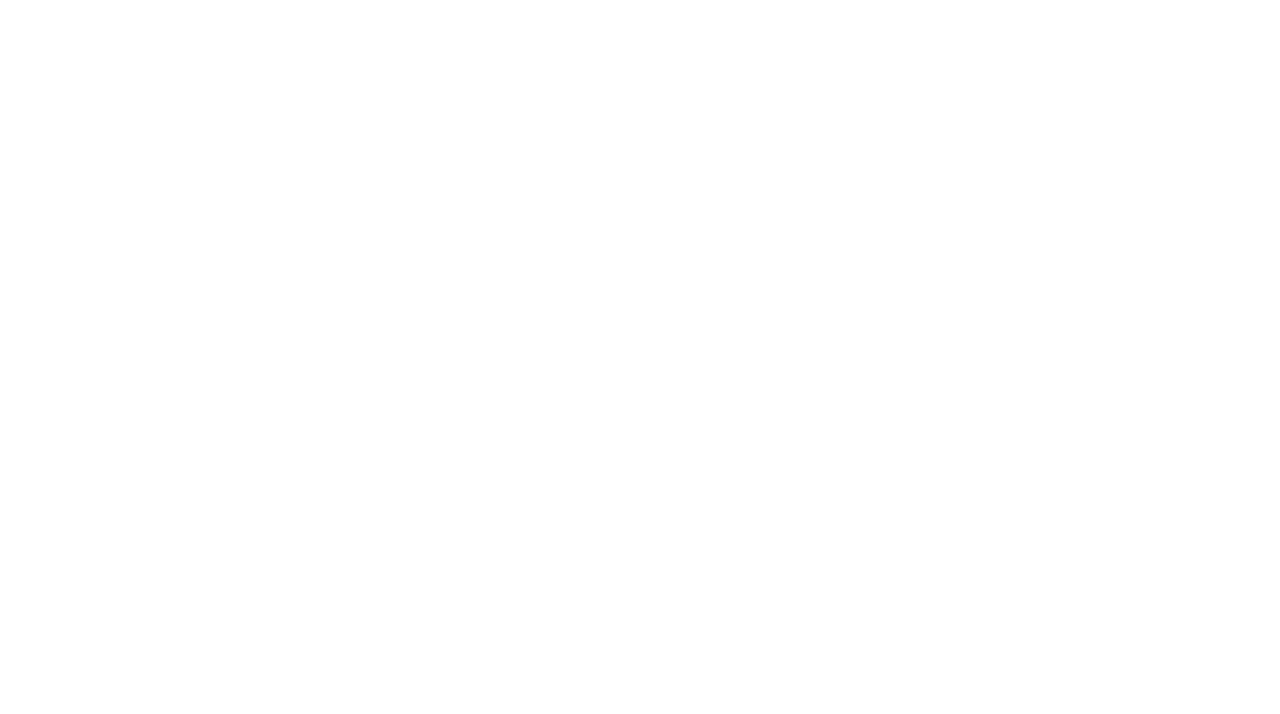
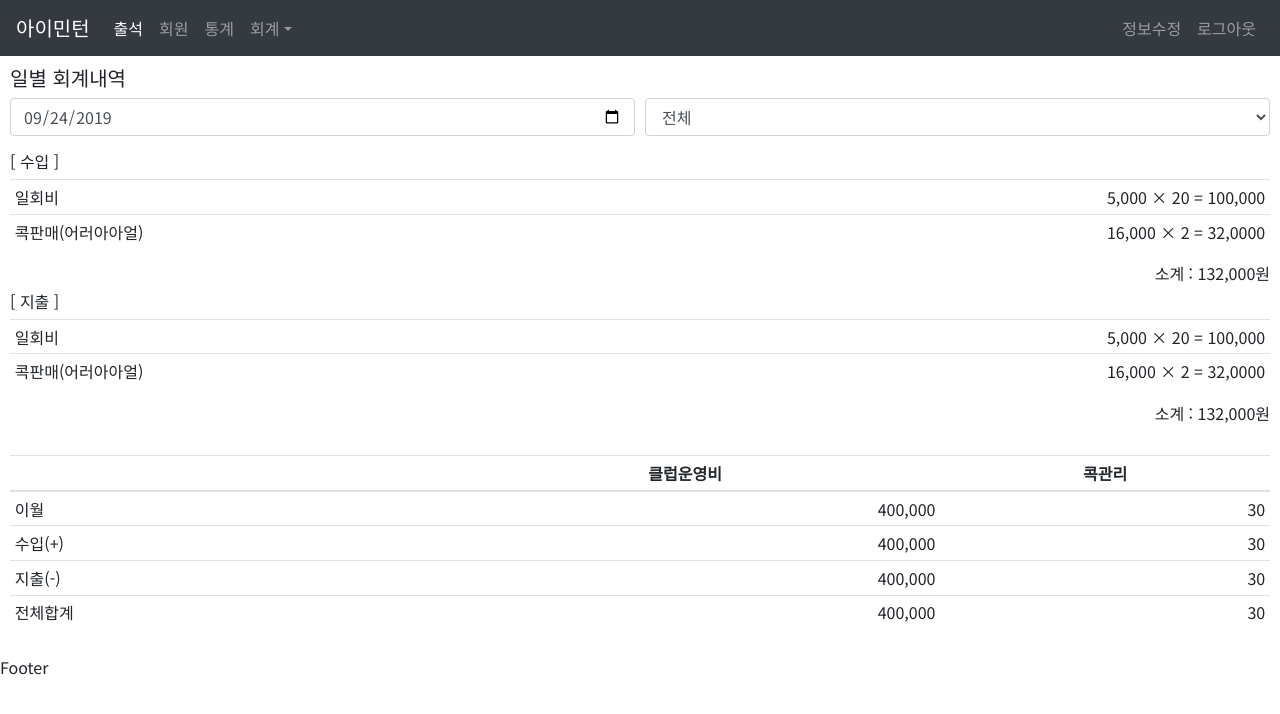
Before and after one commit to BaeCharles/iminton, a React (Create React App) app: page /daily in a window 1280 px wide. Shown: the top 714 px of the page. Built offline with nearby package versions, Linux system fonts and the light colour scheme; sample sign-in values are in the browser's storage.

Commit message:
회계정보

```diff
--- a/src/App.css
+++ b/src/App.css
@@ -50,3 +50,9 @@ body {
   text-align: right;
   top: 0;
 }
+
+input[type='date'], input[type='time'] {
+  -webkit-appearance: none;
+}
+
+.display-none{ display: none }
--- a/src/App.js
+++ b/src/App.js
@@ -10,6 +10,9 @@ import Join from './container/Join';
 import Login from './container/Login';
 import Member from './container/Member';
 import User from './container/User';
+import Daily from './container/Daily';
+import Monthly from './container/Monthly';
+import Yearly from './container/Yearly';
 
 class App extends Component {
   render() {
@@ -21,6 +24,9 @@ class App extends Component {
         <Route path="/user" component={User} />
         <Route path="/join" component={Join} />
         <Route path="/login" component={Login} />
+        <Route path="/daily" component={Daily} />
+        <Route path="/monthly" component={Monthly} />
+        <Route path="/yearly" component={Yearly} />
       </Router>
     );
   }
--- a/src/component/Header.js
+++ b/src/component/Header.js
@@ -28,13 +28,18 @@ const Header = () => {
                             <Link to='/member' className='nav-link'>통계</Link>
                             {/* <Link to='/member' className='nav-link'>회계</Link> */}
                             <NavDropdown title="회계" id="collasible-nav-dropdown">
-                                <NavDropdown.Item href="#action/3.1">일별</NavDropdown.Item>
-                                <NavDropdown.Item href="#action/3.2">월별</NavDropdown.Item>
-                                <NavDropdown.Item href="#action/3.3">년별</NavDropdown.Item>
+                                <NavDropdown.Item as={Link} to="/daily">일별</NavDropdown.Item>
+                                <NavDropdown.Item as={Link} to="/monthly">월별</NavDropdown.Item>
+                                <NavDropdown.Item as={Link} to="/yearly">년별</NavDropdown.Item>
                             </NavDropdown>
                         </Nav>
                         <Nav>
-                            <Nav.Link as={Link} to='/user'>정보수정</Nav.Link>
+                            <Nav.Link as={Link} to={{
+                                pathname: '/user',
+                                state: {
+                                    pathname: window.location.pathname
+                                }
+                            }}>정보수정</Nav.Link>
                             {/* <Nav.Link as={Link} to='/join'>회원가입</Nav.Link> */}
                             <Nav.Link onClick={logout}>로그아웃</Nav.Link>
                         </Nav>
--- a/src/container/Attendance.js
+++ b/src/container/Attendance.js
@@ -101,8 +101,8 @@ class Attendance extends Component {
                                         <Link to={{
                                             pathname: '/user',
                                             state: {
-                                                member: member,
-                                                location: this.props.location
+                                                nickname: member.nickname,
+                                                pathname: this.props.location.pathname
                                             }
                                         }}>{member.nickname}</Link>
                                     </td>
--- /dev/null
+++ b/src/container/Daily.js
@@ -0,0 +1,122 @@
+import React, { Component } from 'react';
+import { Link } from 'react-router-dom';
+import { Button, Form, InputGroup, Table, Col } from 'react-bootstrap';
+
+import Layout from '../component/Layout';
+
+class Daily extends Component {
+    constructor(props) {
+        super(props);
+
+        this.state = {
+            day: new Date().toISOString().slice(0, 10),
+            isView: true
+        }
+    }
+
+    render() {
+        return (
+            <div>
+                <Layout >
+                    <h5>일별 회계내역</h5>
+                    <Form autoComplete='off'>
+                        <Form.Row>
+                            <Form.Group as={Col} controlId="day">
+                                <Form.Control type='date' name="day" value={this.state.day} onChange={this.handleChange} />
+                            </Form.Group>
+                            <Form.Group as={Col} controlId="gubun">
+                                <Form.Control as="select" name='gubun' onChange={this.handleChange}>
+                                    <option value='0'>전체</option>
+                                    <option value='1'>수입</option>
+                                    <option value='2'>지출</option>
+                                </Form.Control>
+                            </Form.Group>
+                        </Form.Row>
+                    </Form>
+                    <div className={this.state.isView ? '' : 'display-none'}>
+                        <h6>[ 수입 ]</h6>
+                        <Table hover size='sm'>
+                            <tbody>
+                                <tr>
+                                    <td>
+                                        일회비
+                                </td>
+                                    <td className='text-right'>
+                                        5,000 × 20 = 100,000
+                                </td>
+                                </tr>
+                                <tr>
+                                    <td>
+                                        콕판매(어러아아얼)
+                                </td>
+                                    <td className='text-right'>
+                                        16,000 × 2 = 32,0000
+                                </td>
+                                </tr>
+                            </tbody>
+                        </Table>
+                        <h6 className='text-right'>소계 : 132,000원</h6>
+                    </div>
+                    <div className={this.state.isView ? '' : 'display-none'}>
+                        <h6>[ 지출 ]</h6>
+                        <Table hover size='sm'>
+                            <tbody>
+                                <tr>
+                                    <td>
+                                        일회비
+                                </td>
+                                    <td className='text-right'>
+                                        5,000 × 20 = 100,000
+                                </td>
+                                </tr>
+                                <tr>
+                                    <td>
+                                        콕판매(어러아아얼)
+                                </td>
+                                    <td className='text-right'>
+                                        16,000 × 2 = 32,0000
+                                </td>
+                                </tr>
+                            </tbody>
+                        </Table>
+                        <h6 className='text-right'>소계 : 132,000원</h6>
+                    </div>
+                    <br />
+                    <Table hover size='sm'>
+                        <thead>
+                            <tr className='text-center'>
+                                <th></th>
+                                <th>클럽운영비</th>
+                                <th>콕관리</th>
+                            </tr>
+                        </thead>
+                        <tbody>
+                            <tr>
+                                <td>이월</td>
+                                <td className='text-right'>400,000</td>
+                                <td className='text-right'>30</td>
+                            </tr>
+                            <tr>
+                                <td>수입(+)</td>
+                                <td className='text-right'>400,000</td>
+                                <td className='text-right'>30</td>
+                            </tr>
+                            <tr>
+                                <td>지출(-)</td>
+                                <td className='text-right'>400,000</td>
+                                <td className='text-right'>30</td>
+                            </tr>
+                            <tr>
+                                <td>전체합계</td>
+                                <td className='text-right'>400,000</td>
+                                <td className='text-right'>30</td>
+                            </tr>
+                        </tbody>
+                    </Table>
+                </Layout>
+            </div>
+        );
+    }
+}
+
+export default Daily;
--- a/src/container/Member.js
+++ b/src/container/Member.js
@@ -77,8 +77,8 @@ class Member extends Component {
                                         <Link to={{
                                             pathname: '/user',
                                             state: {
-                                                member: member,
-                                                location: this.props.location
+                                                nickname: member.nickname,
+                                                pathname: this.props.location.pathname
                                             }
                                         }}>{member.nickname}</Link>
                                     </td>
--- /dev/null
+++ b/src/container/Monthly.js
@@ -0,0 +1,17 @@
+import React, { Component } from 'react';
+
+import Layout from '../component/Layout';
+
+class Monthly extends Component {
+    render() {
+        return (
+            <div>
+                <Layout >
+                    Main
+                </Layout>
+            </div>
+        );
+    }
+}
+
+export default Monthly;
--- /dev/null
+++ b/src/container/Yearly.js
@@ -0,0 +1,17 @@
+import React, { Component } from 'react';
+
+import Layout from '../component/Layout';
+
+class Yearly extends Component {
+    render() {
+        return (
+            <div>
+                <Layout >
+                    Main
+                </Layout>
+            </div>
+        );
+    }
+}
+
+export default Yearly;
```
Also changed, not shown: src/container/User.js (+15 -13 lines).
